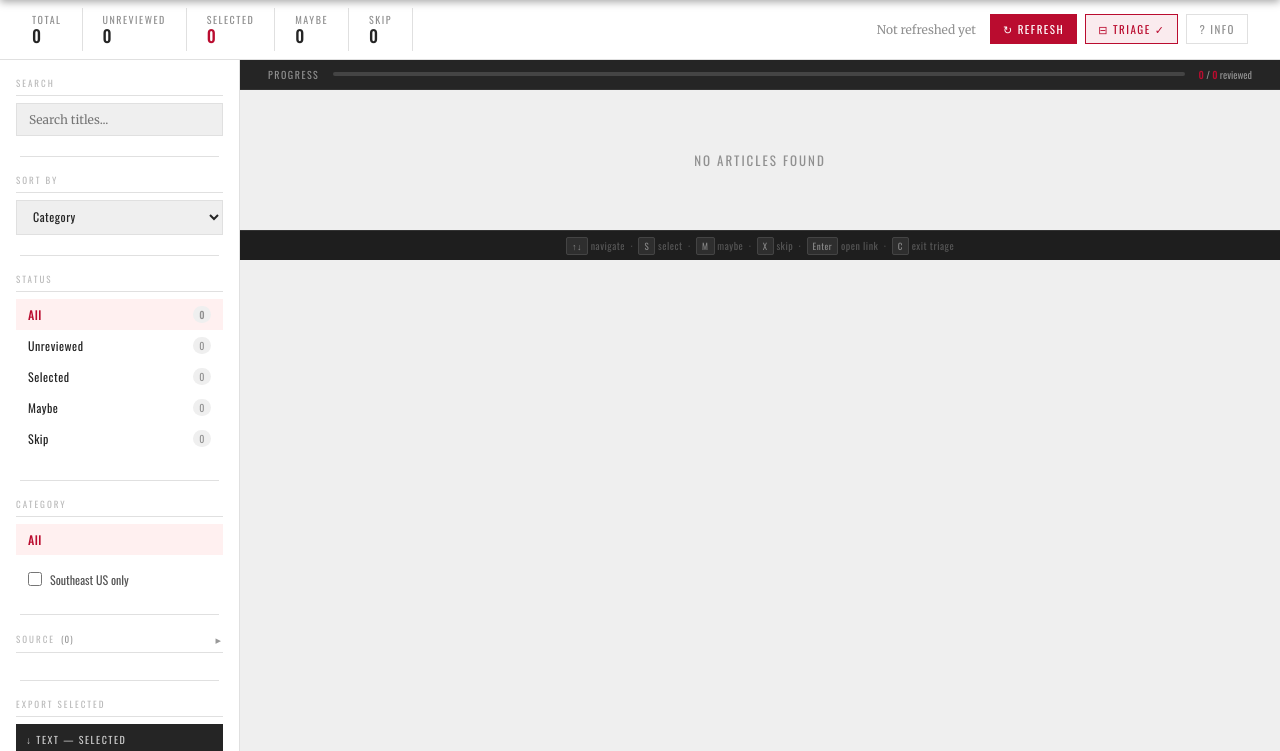
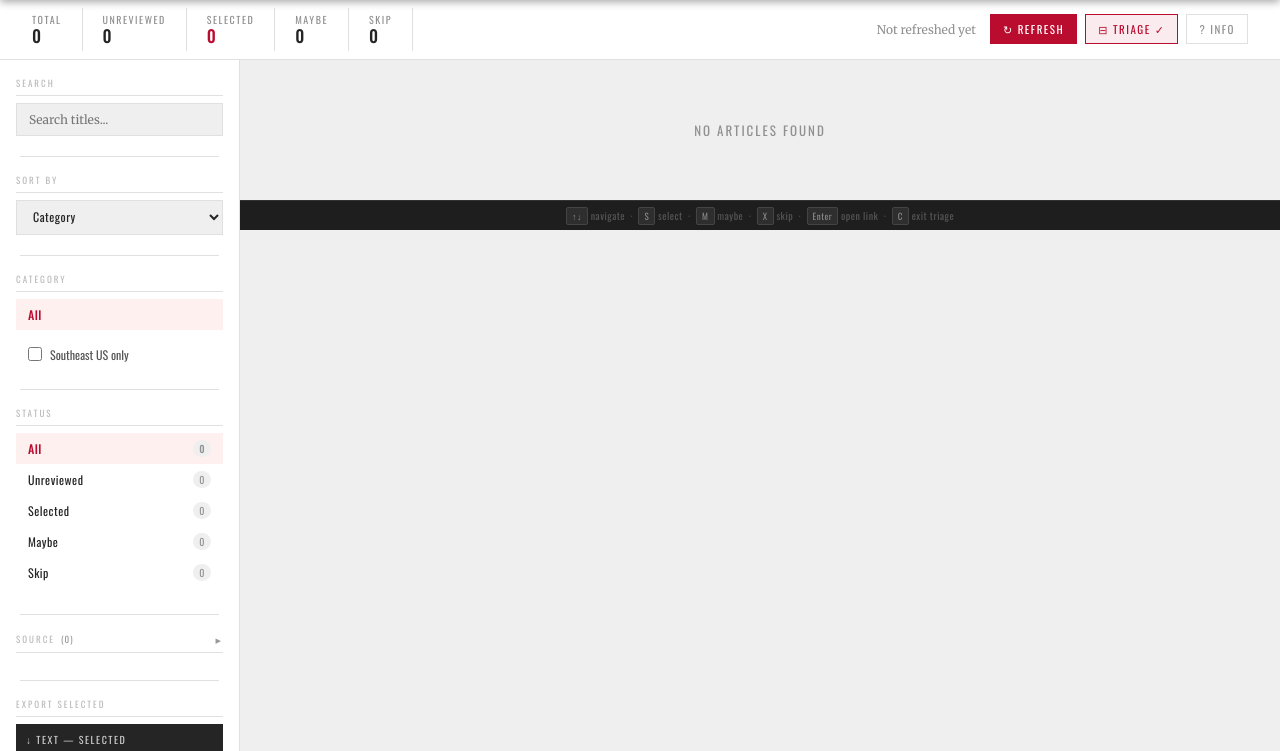
Before and after one commit to klemens-cc1/cits-newsletter-curator, a Flask app: page /newsletter in a window 1280 px wide. Shown: the part 60-811 px from the top of the page. Run offline with Flask 3, Linux system fonts and the light colour scheme; data that the repository does not hold is empty; some libraries are stand-ins or nearby versions.

Commit message:
Remove triage progress bar; move Status filter below Category
Co-Authored-By: Claude Opus 5.5 <noreply@anthropic.com>

```diff
--- a/templates/index.html
+++ b/templates/index.html
@@ -465,49 +465,6 @@
     body.compact .status-btn.active-selected { background: rgba(186,12,47,0.1); color: var(--red); border-color: transparent; }
     body.compact .status-btn.active-maybe    { background: rgba(224,168,0,0.1); color: #b8860b; border-color: transparent; }
     body.compact .status-btn.active-skip     { background: rgba(144,144,144,0.1); color: var(--gray); border-color: transparent; }
-
-    /* ── Triage progress bar ── */
-    .triage-progress {
-      display: none;
-      background: var(--charcoal);
-      padding: 7px 28px;
-      align-items: center;
-      gap: 14px;
-      border-bottom: 1px solid #333;
-      position: sticky;
-      top: 0;
-      z-index: 9;
-    }
-    body.compact .triage-progress { display: flex; }
-    .triage-progress-label {
-      font-family: 'Oswald', sans-serif;
-      font-size: 10px;
-      letter-spacing: 1.5px;
-      text-transform: uppercase;
-      color: var(--gray);
-      white-space: nowrap;
-    }
-    .triage-progress-track {
-      flex: 1;
-      height: 4px;
-      background: #444;
-      border-radius: 2px;
-      overflow: hidden;
-    }
-    .triage-progress-fill {
-      height: 100%;
-      background: var(--red);
-      border-radius: 2px;
-      transition: width 0.3s ease;
-      width: 0%;
-    }
-    .triage-progress-count {
-      font-family: 'Oswald', sans-serif;
-      font-size: 10px;
-      color: var(--gray);
-      white-space: nowrap;
-    }
-    .triage-progress-count span { color: var(--red); font-weight: 500; }
 
     /* ── Triage hint bar ── */
     .triage-hint {
@@ -818,6 +775,14 @@
       </div>
       <div class="sidebar-divider"></div>
       <div class="sidebar-section">
+        <div class="sidebar-label">Category</div>
+        <div id="categoryFilters">
+          <button class="filter-btn active" onclick="setFilter('category', '', this)">All</button>
+        </div>
+        <label class="region-check"><input type="checkbox" id="southeastOnly" onchange="toggleSoutheast(this.checked)"> Southeast US only</label>
+      </div>
+      <div class="sidebar-divider"></div>
+      <div class="sidebar-section">
         <div class="sidebar-label">Status</div>
         <div class="filter-group">
           <button class="filter-btn active" onclick="setFilter('status', '', this)">All <span class="filter-count" id="fcAll"></span></button>
@@ -826,14 +791,6 @@
           <button class="filter-btn" onclick="setFilter('status', 'maybe', this)">Maybe <span class="filter-count" id="fcMaybe"></span></button>
           <button class="filter-btn" onclick="setFilter('status', 'skip', this)">Skip <span class="filter-count" id="fcSkip"></span></button>
         </div>
-      </div>
-      <div class="sidebar-divider"></div>
-      <div class="sidebar-section">
-        <div class="sidebar-label">Category</div>
-        <div id="categoryFilters">
-          <button class="filter-btn active" onclick="setFilter('category', '', this)">All</button>
-        </div>
-        <label class="region-check"><input type="checkbox" id="southeastOnly" onchange="toggleSoutheast(this.checked)"> Southeast US only</label>
       </div>
       <div class="sidebar-divider"></div>
       <details class="sidebar-section sidebar-collapsible">
@@ -858,13 +815,6 @@
         <span id="filterBackLabel"></span>
       </div>
       <main class="article-list" id="articleList">
-        <div class="triage-progress" id="triageProgress">
-          <span class="triage-progress-label">Progress</span>
-          <div class="triage-progress-track">
-            <div class="triage-progress-fill" id="triageProgressFill"></div>
-          </div>
-          <span class="triage-progress-count"><span id="triageReviewed">0</span> / <span id="triageTotal">0</span> reviewed</span>
-        </div>
         <div class="loading">Loading articles…</div>
         <div class="triage-hint">
           <kbd>↑↓</kbd> navigate &nbsp;·&nbsp; <kbd>S</kbd> select &nbsp;·&nbsp; <kbd>M</kbd> maybe &nbsp;·&nbsp; <kbd>X</kbd> skip &nbsp;·&nbsp; <kbd>Enter</kbd> open link &nbsp;·&nbsp; <kbd>C</kbd> exit triage
@@ -898,7 +848,7 @@
         <p class="info-para" style="font-size:11px; color:var(--gray);">Click an article's current status again to return it to unreviewed.</p>
 
         <div class="modal-section-title">Triage mode</div>
-        <p class="info-para">On by default: one line per article with its source and publish date, status buttons inline, and a progress bar. Toggle it with <strong>⊟ Triage</strong> or <strong>C</strong>; this browser remembers your choice.</p>
+        <p class="info-para">On by default: one line per article with its source and publish date, and status buttons inline. Toggle it with <strong>⊟ Triage</strong> or <strong>C</strong>; this browser remembers your choice.</p>
 
         <div class="modal-section-title">Keyboard shortcuts</div>
         <div class="shortcut-grid">
@@ -1059,11 +1009,9 @@
       if (filters.southeast) params.set("southeast", "1");
 
       const list = document.getElementById("articleList");
-      // preserve progress bar and hint when clearing
-      const progress = document.getElementById("triageProgress");
+      // preserve hint when clearing
       const hint = list.querySelector(".triage-hint");
       list.innerHTML = "";
-      list.appendChild(progress);
       list.insertAdjacentHTML("beforeend", `<div class="loading">Loading…</div>`);
       if (hint) list.appendChild(hint);
 
@@ -1073,9 +1021,8 @@
       const res = await fetch(`/api/articles?${params}`);
       const articles = await res.json();
 
-      // clear loading msg but keep progress + hint
+      // clear loading msg but keep hint
       list.innerHTML = "";
-      list.appendChild(progress);
 
       if (!articles.length) {
         list.insertAdjacentHTML("beforeend", `<div class="empty">No articles found</div>`);
@@ -1128,8 +1075,6 @@
           if (chevron) chevron.classList.add("collapsed");
         }
       });
-
-      if (isCompact) updateTriageProgress();
     }
 
     function renderGroup(name, items, collapsible) {
@@ -1220,7 +1165,6 @@
       }
       loadStats();
       showToast(currentStatus === "unreviewed" ? "Cleared" : `Marked as ${currentStatus}`);
-      if (isCompact) updateTriageProgress();
     }
 
     // ── Stats ─────────────────────────────────────────────────────────────────
@@ -1271,18 +1215,6 @@
       const btn = document.getElementById("compactBtn");
       btn.setAttribute("aria-pressed", String(isCompact));
       btn.textContent = isCompact ? "⊟ Triage ✓" : "⊟ Triage";
-      if (isCompact) updateTriageProgress();
-    }
-
-    function updateTriageProgress() {
-      const total = articleIds.length;
-      const reviewed = document.querySelectorAll(
-        ".article-item.status-selected, .article-item.status-maybe, .article-item.status-skip"
-      ).length;
-      document.getElementById("triageTotal").textContent = total;
-      document.getElementById("triageReviewed").textContent = reviewed;
-      const pct = total > 0 ? Math.round((reviewed / total) * 100) : 0;
-      document.getElementById("triageProgressFill").style.width = pct + "%";
     }
 
     // ── Keyboard navigation ───────────────────────────────────────────────────
```
